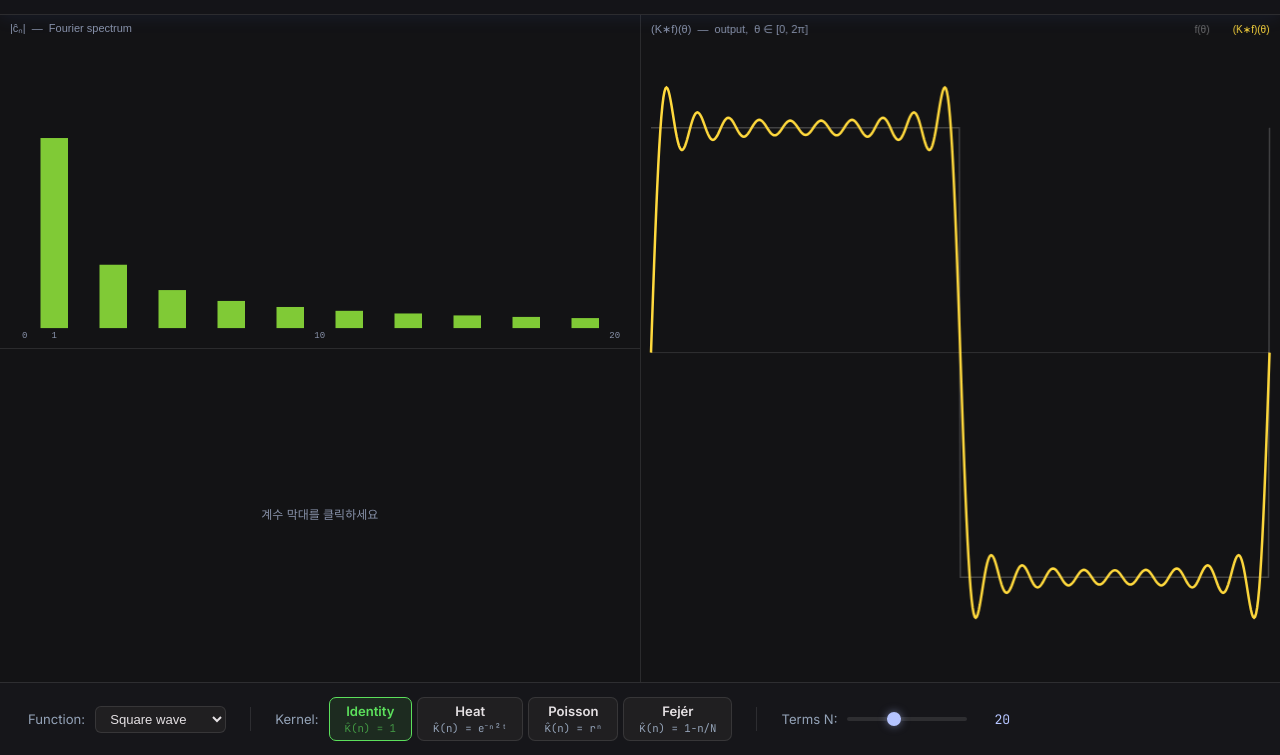
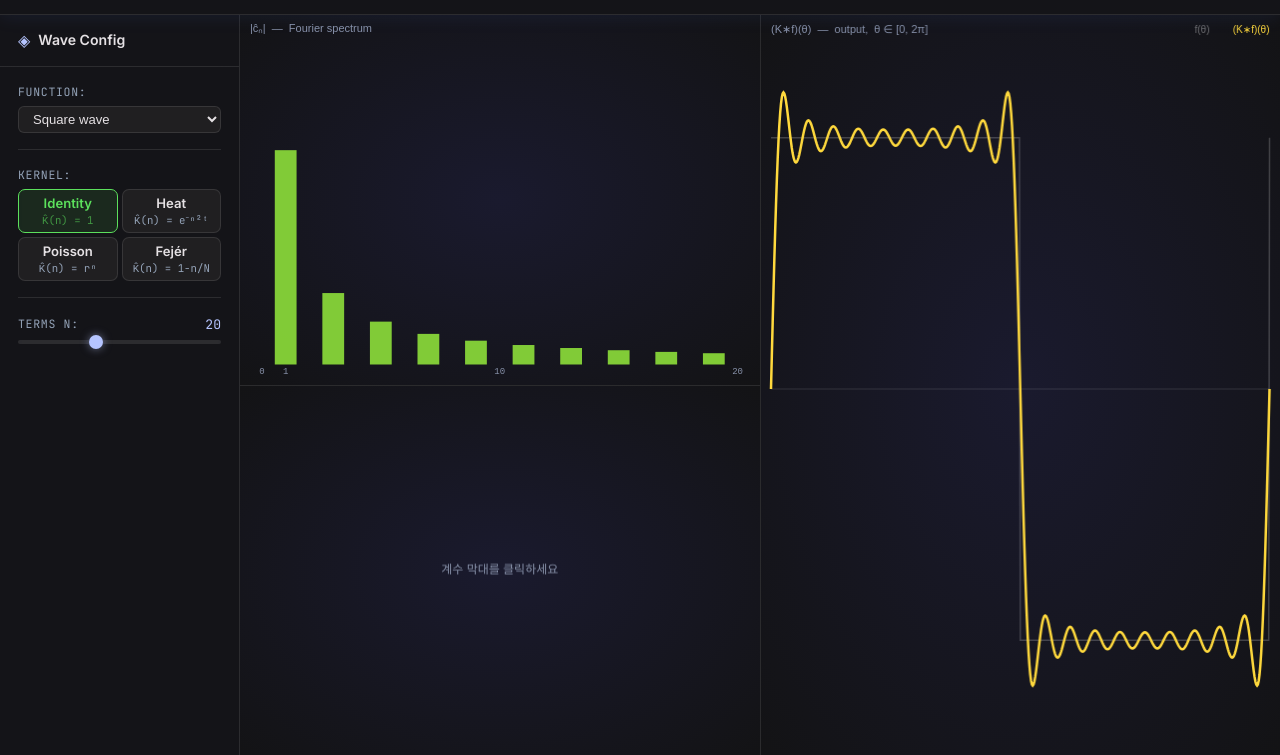
Before and after one commit to kmhs-ph/math-viz, a website built with Vite: page concepts/fourier/index.html in a window 1280 px wide. Shown: the part 45-800 px from the top of the page. Built offline with nearby package versions, Linux system fonts and the light colour scheme.

Commit message:
Feat: Design

```diff
--- a/concepts/fourier/index.html
+++ b/concepts/fourier/index.html
@@ -20,14 +20,24 @@
     </div>
   </nav>
 
-  <div class="concept-page">
-    <div class="fourier-grid">
-      <div class="fourier-panel"><canvas id="canvas-tl"></canvas></div>
-      <div class="fourier-panel" style="grid-column:2;grid-row:1/3"><canvas id="canvas-r"></canvas></div>
-      <div class="fourier-panel"><canvas id="canvas-bl"></canvas></div>
+  <div class="concept-page fourier-layout">
+
+    <aside class="fourier-sidebar">
+      <div class="fourier-sidebar__header">
+        <span class="fourier-sidebar__icon">◈</span>
+        <h2 class="fourier-sidebar__title">Wave Config</h2>
+      </div>
+      <div id="controls" class="fourier-controls"></div>
+    </aside>
+
+    <div class="fourier-canvas-area">
+      <div class="fourier-grid">
+        <div class="fourier-panel"><canvas id="canvas-tl"></canvas></div>
+        <div class="fourier-panel" style="grid-column:2;grid-row:1/3"><canvas id="canvas-r"></canvas></div>
+        <div class="fourier-panel"><canvas id="canvas-bl"></canvas></div>
+      </div>
     </div>
 
-    <div class="concept-controls" id="controls"></div>
   </div>
 
   <script type="module" src="./main.js"></script>
--- a/concepts/fourier/main.js
+++ b/concepts/fourier/main.js
@@ -74,6 +74,8 @@ const KN = {
 }
 
 // ── State ─────────────────────────────────────────────────────────────────────
+const MAX_N = 50
+
 const state = {
   wf: 'square', kn: 'identity', N: 20, param: 1,
   c: [],
@@ -83,23 +85,20 @@ const state = {
 
 function resetCoeffs() {
   if (state.wf === 'custom') return
-  const wf = WF[state.wf], N = state.N
-  state.c = Array.from({length: N+1}, (_, n) => n === 0 ? C(0, 0) : wf.c(n))
-  state.baseMax = Math.max(0.2, ...state.c.map(cmag)) * 1.5
+  const wf = WF[state.wf]
+  // Always fill the full MAX_N range so N reductions don't discard values
+  state.c = Array.from({length: MAX_N+1}, (_, n) => n === 0 ? C(0, 0) : wf.c(n))
+  state.baseMax = Math.max(0.2, ...state.c.slice(0, state.N+1).map(cmag)) * 1.5
 }
 
 function resizeCoeffs(oldN) {
   const N = state.N
+  // Never truncate; c always has MAX_N+1 entries after resetCoeffs.
+  // When N grows, widen baseMax to account for newly visible bars.
   if (N > oldN) {
-    const wf = WF[state.wf]
-    for (let n = oldN + 1; n <= N; n++) {
-      state.c.push(state.wf === 'custom' ? C(0, 0) : wf.c(n))
-    }
-    state.baseMax = Math.max(state.baseMax, ...state.c.map(cmag))
-  } else {
-    state.c.length = N + 1
-    if (state.selectedN !== null && state.selectedN > N) state.selectedN = null
+    state.baseMax = Math.max(state.baseMax, ...state.c.slice(oldN+1, N+1).map(cmag))
   }
+  if (state.selectedN !== null && state.selectedN > N) state.selectedN = null
 }
 
 let hoverKn = null
--- a/style.css
+++ b/style.css
@@ -343,7 +343,7 @@ a { color: inherit; text-decoration: none; }
 .site-footer {
   background: var(--bg);
   border-top: 1px solid var(--border);
-  padding: 48px 0;
+  padding: 24px 0;
   position: relative;
   z-index: 1;
 }
@@ -353,37 +353,17 @@ a { color: inherit; text-decoration: none; }
   margin: 0 auto;
   padding: 0 40px;
   display: flex;
-  justify-content: space-between;
-  align-items: center;
-  flex-wrap: wrap;
-  gap: 24px;
+  justify-content: flex-end;
 }
 
-.site-footer__brand {
-  display: block;
-  font-size: 1rem;
-  font-weight: 700;
-  color: var(--text);
-  margin-bottom: 6px;
-}
-
-.site-footer__inner p {
-  font-size: 0.78rem;
-  color: var(--text-muted);
-}
-
-.site-footer__links {
-  display: flex;
-  gap: 32px;
-}
-
-.site-footer__links a {
+.site-footer__github {
   font-size: 0.82rem;
+  font-family: var(--font-mono);
   color: var(--text-muted);
   transition: color 0.15s;
 }
 
-.site-footer__links a:hover { color: var(--secondary); }
+.site-footer__github:hover { color: var(--secondary); }
 
 /* ── 개념 페이지 공통 레이아웃 ── */
 
@@ -516,6 +496,121 @@ select:hover, select:focus { border-color: var(--accent); }
   background: var(--border);
 }
 
+/* ── 푸리에 급수 사이드바 레이아웃 ─────────────────────────────────────────── */
+
+.fourier-layout {
+  flex-direction: row;
+}
+
+.fourier-sidebar {
+  width: 240px;
+  flex-shrink: 0;
+  display: flex;
+  flex-direction: column;
+  overflow-y: auto;
+  background: rgba(22, 22, 26, 0.70);
+  backdrop-filter: blur(12px);
+  -webkit-backdrop-filter: blur(12px);
+  border-right: 1px solid var(--border);
+}
+
+.fourier-sidebar__header {
+  display: flex;
+  align-items: center;
+  gap: 8px;
+  padding: 14px 18px;
+  border-bottom: 1px solid var(--border);
+  flex-shrink: 0;
+}
+
+.fourier-sidebar__icon {
+  font-size: 1rem;
+  color: var(--accent);
+  line-height: 1;
+}
+
+.fourier-sidebar__title {
+  font-size: 0.88rem;
+  font-weight: 600;
+  color: var(--text);
+}
+
+.fourier-controls {
+  display: flex;
+  flex-direction: column;
+  align-items: flex-start;
+  gap: 14px;
+  padding: 16px 18px;
+  overflow-y: auto;
+  flex: 1;
+}
+
+.fourier-controls .ctrl-group {
+  display: grid;
+  grid-template-columns: 1fr auto;
+  grid-template-rows: auto auto;
+  gap: 5px 8px;
+  width: 100%;
+  align-items: center;
+}
+
+.fourier-controls .ctrl-group .ctrl-label {
+  grid-column: 1;
+  grid-row: 1;
+  font-size: 0.72rem;
+  text-transform: uppercase;
+  letter-spacing: 0.06em;
+  font-family: var(--font-mono);
+}
+
+.fourier-controls .ctrl-group .ctrl-value {
+  grid-column: 2;
+  grid-row: 1;
+}
+
+.fourier-controls .ctrl-group input[type='range'] {
+  grid-column: 1 / -1;
+  grid-row: 2;
+  width: 100%;
+}
+
+.fourier-controls .ctrl-group select {
+  grid-column: 1 / -1;
+  grid-row: 2;
+  width: 100%;
+}
+
+/* kernel group는 그리드 2번째 행에 full-width로 */
+.fourier-controls .ctrl-group > div {
+  grid-column: 1 / -1;
+  grid-row: 2;
+}
+
+.fourier-controls .fourier-kernel-group {
+  flex-wrap: wrap;
+  gap: 4px;
+}
+
+.fourier-controls .fourier-kernel-btn {
+  flex: 1;
+  min-width: 80px;
+  padding: 5px 8px;
+}
+
+.fourier-controls .divider {
+  width: 100%;
+  height: 1px;
+  margin: 2px 0;
+}
+
+.fourier-canvas-area {
+  flex: 1;
+  display: flex;
+  flex-direction: column;
+  overflow: hidden;
+  min-width: 0;
+}
+
 /* ── 푸리에 급수 (fourier) ── */
 
 .fourier-grid {
@@ -530,7 +625,7 @@ select:hover, select:focus { border-color: var(--accent); }
 }
 
 .fourier-panel {
-  background: var(--bg);
+  background: radial-gradient(ellipse at center, #1a1a2e 0%, #131315 100%);
   position: relative;
   overflow: hidden;
   min-height: 0;
@@ -682,7 +777,6 @@ select:hover, select:focus { border-color: var(--accent); }
   flex-direction: column;
   overflow: hidden;
   min-width: 0;
-  background: var(--bg);
 }
 
 .gr-viz-header {
@@ -715,6 +809,7 @@ select:hover, select:focus { border-color: var(--accent); }
   position: relative;
   overflow: hidden;
   min-height: 0;
+  background: radial-gradient(ellipse at 55% 45%, #1a1a2e 0%, #131315 100%);
 }
 
 .gr-canvas-wrap canvas {
```
Also changed, not shown: index.html (+1 -25 lines).
